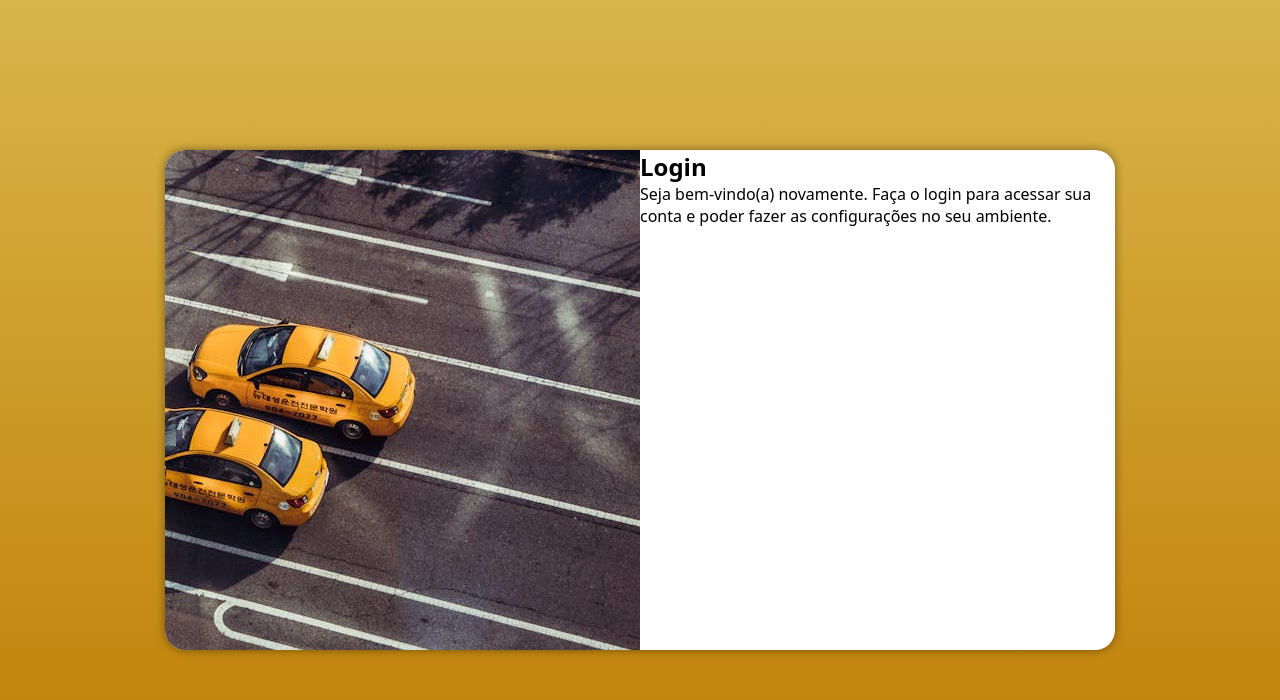
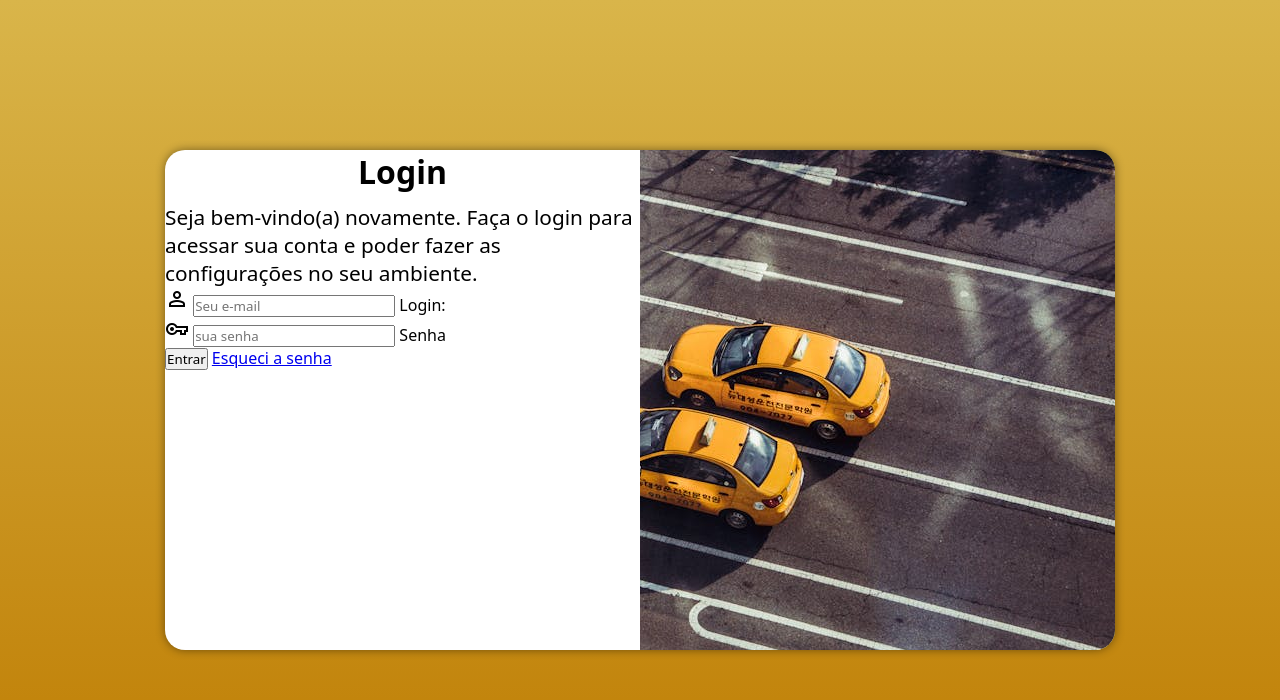
Before and after one commit to WebertonAlvesDevs/projeto-login, a plain HTML site: page index.html in a window 1280 px wide. Drawn offline with nearby package versions, Linux system fonts and the light colour scheme.

Commit message:
adicionei o formulario

```diff
--- a/estilos/style.css
+++ b/estilos/style.css
@@ -52,3 +52,12 @@ section#login>formulario{
     padding: 10px;
 
 }
+div#formulario>h1{
+    text-align: center;
+    margin-bottom: 10px;
+
+}
+div#formulario>p{
+    font-size: 0.8em;
+
+}
--- a/index.html
+++ b/index.html
@@ -6,6 +6,7 @@
     <title>Login</title>
     <link rel="stylesheet" href="estilos/style.css">
     <link rel="stylesheet" href="media-query.css">
+    <link rel="stylesheet" href="https://fonts.googleapis.com/css2?family=Material+Symbols+Outlined:opsz,wght,FILL,GRAD@20..48,100..700,0..1,-50..200" />
 </head>
 <body>
     <main>
@@ -16,7 +17,20 @@
             <div id="formulario">
                 <h1>Login</h1>
                 <p>Seja bem-vindo(a) novamente. Faça o login para acessar sua conta e poder fazer as configurações no seu ambiente.</p>
-                <form action="login.php" method="post" autocomplete="on"></form>
+                <form action="login.php" method="post" autocomplete="on">
+                    <div class="campo">
+                        <span class="material-symbols-outlined">person</span>
+                        <input type="email" name="login" id="ilogin" placeholder="Seu e-mail" autocomplete="email" required maxlength="30">
+                        <label for="ilogin">Login:</label>
+                    </div>
+                    <div class="campo">
+                        <span class="material-symbols-outlined">vpn_key</span>
+                        <input type="password" name="Senha" id="isenha" placeholder="sua senha" autocomplete="current-password" required minlength="8" maxlength="20">
+                        <label for="isenha">Senha</label>
+                    </div>
+                    <input type="submit" value="Entrar">
+                    <a href="esqueci.html">Esqueci a senha <i class="material-icons"></i></a>
+                </form>
 
             </div>
 
--- a/media-query.css
+++ b/media-query.css
@@ -31,13 +31,22 @@
         width: 950px;
     }
     section#login>div#imagem{
-        float: left;
+        float: right;
         width: 50%;
         height: 100%;
     }
     section#login>div#formulario{
-        float: right;
+        float: left;
         width: 50%;
+
+    }
+    div#formulario>h1{
+        font-size: 2em;
+
+    }
+    div#formulario>p{
+        font-size: 1.3em;
+
 
     }
 
```
